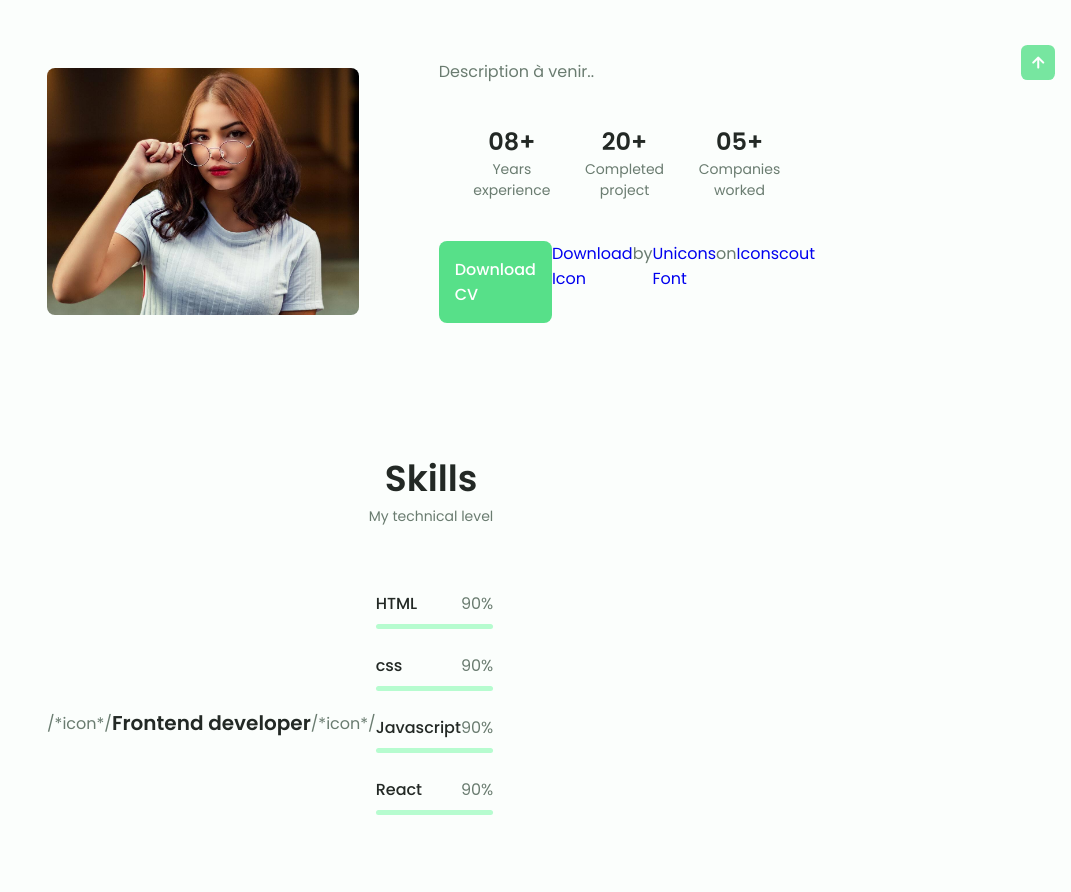
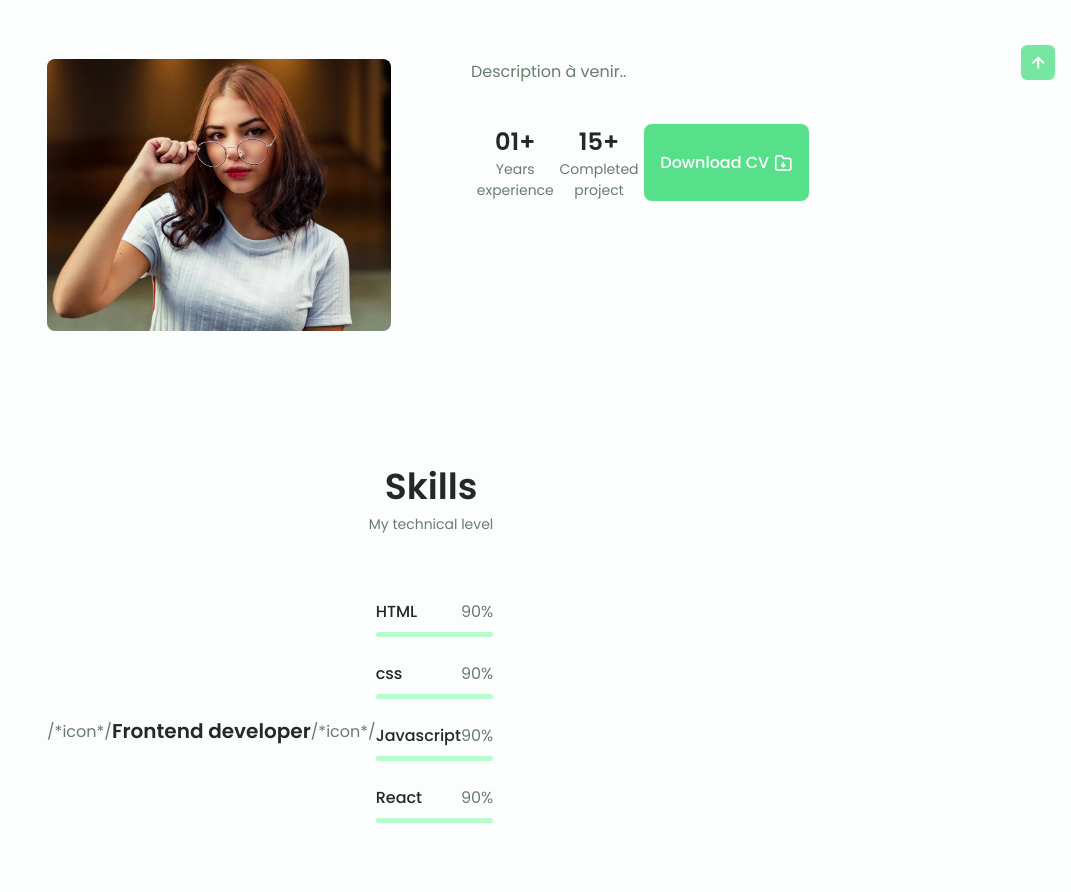
Before and after one commit to oceanesalle/Portfolio-oceane-PW, a plain HTML site: page index.html in a window 1280 px wide. Shown: the part 880-1772 px from the top of the page, without its empty margins (209-1280 px from the left). Drawn offline with nearby package versions, Linux system fonts and the light colour scheme.

Commit message:
about modification

```diff
--- a/index.html
+++ b/index.html
@@ -142,26 +142,26 @@
                 <div class="about__data">
                   <p class="about__description">Description à venir..</p>
 
-                  <div class="about__info">
+                   <div class="about__info">
                     <div>
-                      <span class="about__info-title">08+</span>
+                      <span class="about__info-title">01+</span>
                       <span class="about__info-name">Years <br> experience </span>
                     </div>
 
                     <div>
-                      <span class="about__info-title">20+</span>
+                      <span class="about__info-title">15+</span>
                       <span class="about__info-name">Completed <br> project </span>
                     </div>
 
-                    <div>
-                      <span class="about__info-title">05+</span>
+                   <!-- <div>
+                      <span class="about__info-title">01+</span>
                       <span class="about__info-name">Companies <br> worked </span>
                     </div>
-                  </div>
+                  </div> -->
 
                   <div class="about__buttons">
                     <a download= "" href="pdf/CV Océane Sallé 2022.pdf" class="button button--flex">
-                     Download CV <a href="https://iconscout.com/icons/download" target="_blank">Download Icon</a> by <a href="https://iconscout.com/contributors/unicons">Unicons Font</a> on <a href="https://iconscout.com">Iconscout</a>
+                     Download CV <i class="uil uil-folder-download button__icon"></i>
                     </a>
                   </div>
                 </div>
```
